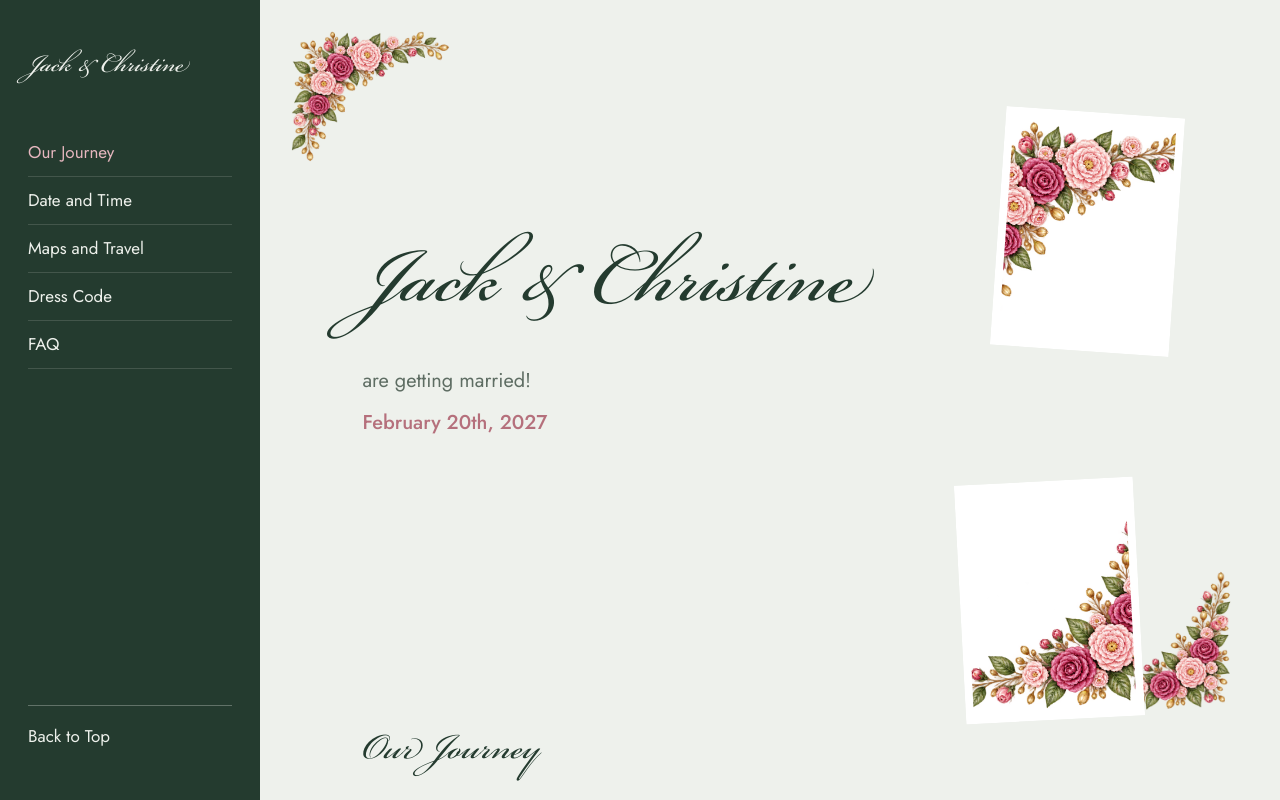
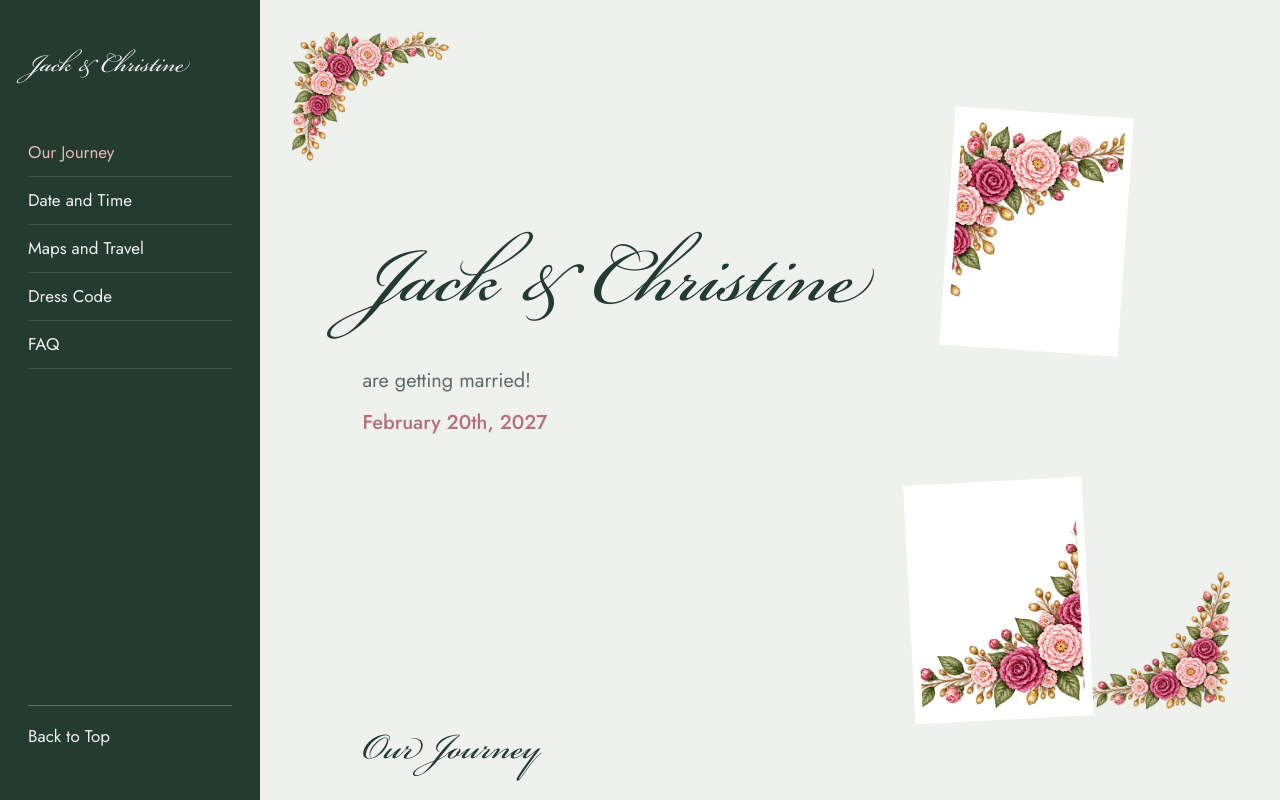
Before and after one commit to YiduoWang47/WeddingDay, a plain HTML site: page index.html in a window 1280 px wide. Shown: the top 800 px of the page. Drawn offline with Linux system fonts and the light colour scheme.

Commit message:
Change the shift in a different environment

```diff
--- a/style.css
+++ b/style.css
@@ -154,14 +154,14 @@ details p { margin: 10px 0 0; color: var(--stone); }
     padding: 5px;
     background: #fff;
 }
-.floater-1 { top: 14vh; right: 60px; transform: rotate(4deg); }
-.floater-2 { bottom: 10vh; right: 60px; transform: rotate(-3deg); }
+.floater-1 { top: 14vh; right: 36px; transform: rotate(4deg); }
+.floater-2 { bottom: 10vh; right: 36px; transform: rotate(-3deg); }
 
 /* Wide screens: bigger photos, sitting in the empty margin to the right of the text */
 @media (min-width: 1200px) {
     .floater { width: clamp(140px, 14vw, 260px); padding: 8px; }
-    .floater-1 { right: 8vw; }
-    .floater-2 { right: 11vw; }
+    .floater-1 { right: 12vw; }
+    .floater-2 { right: 15vw; }
 }
 
 .corner {
```
